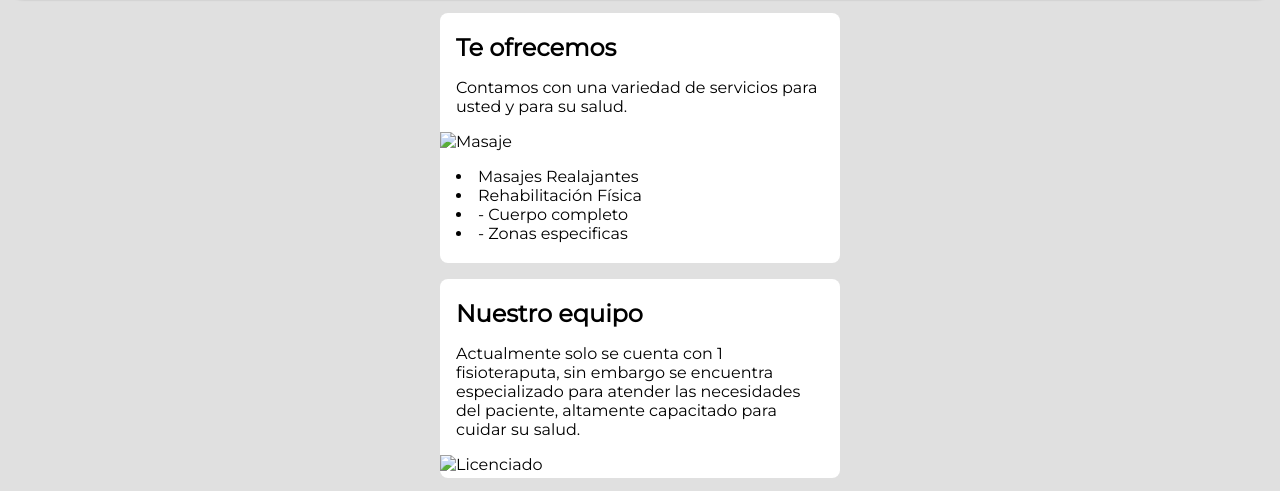
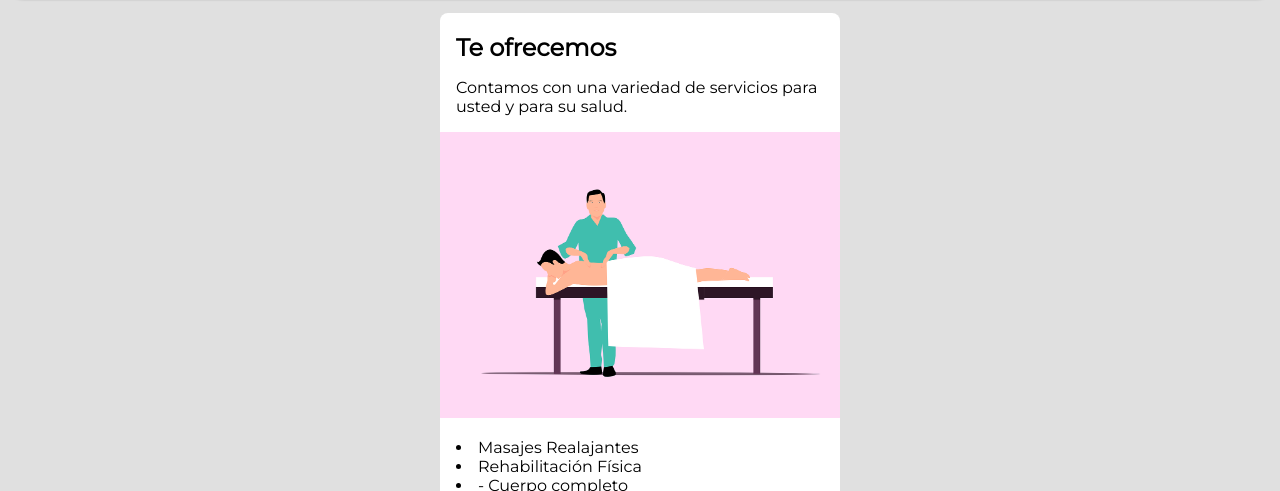
Before and after one commit to Theonar18/Reactivando-Vidas, a plain HTML site: page info.html in a window 1280 px wide. Shown: the part 78-569 px from the top of the page. Drawn offline with Linux system fonts and the light colour scheme; the site is published under a folder, as on GitHub Pages, so addresses that start at the root find nothing.

Commit message:
info.html
Actualización info

```diff
--- a/info.html
+++ b/info.html
@@ -42,7 +42,7 @@
       <article>
         <h2>Te ofrecemos</h2>
         <p>Contamos con una variedad de servicios para usted y para su salud.</p>
-        <img src="/imagenes/massage-7658973_1280.png" alt="Masaje" width="400px">
+        <img src="imagenes/massage-7658973_1280.png" alt="Masaje" width="400px">
         <ul>
           <li>Masajes Realajantes</li>
           <li>Rehabilitación Física</li>
@@ -57,7 +57,7 @@
           especializado para atender las necesidades del paciente, altamente
           capacitado para cuidar su salud.
         </p>
-        <img src="/imagenes/Licenciado.jpg" alt="Licenciado" width="400px"/>
+        <img src="imagenes/Licenciado.jpg" alt="Licenciado" width="400px"/>
       </article>
       <article>
         <h2>Contacto</h2>
```
